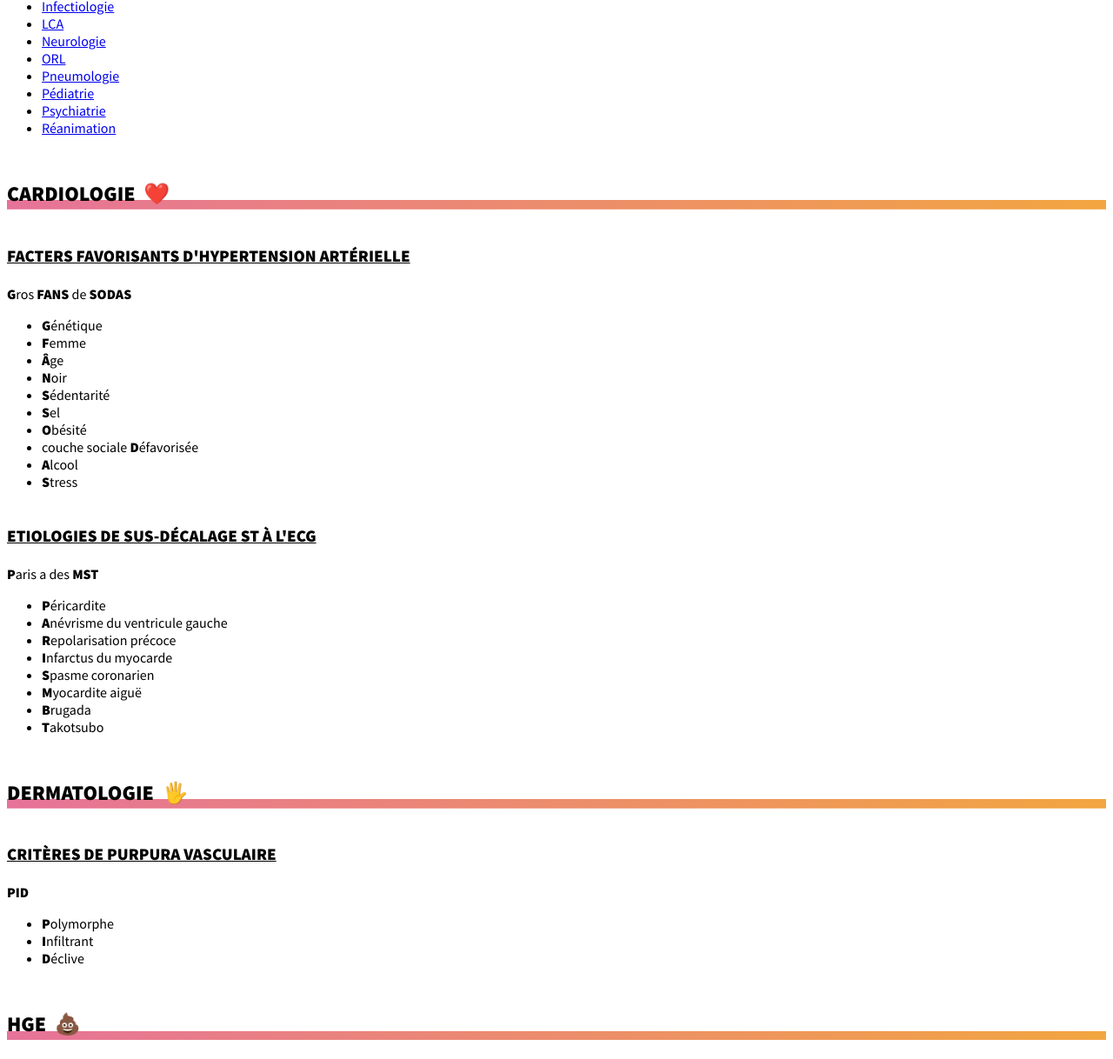
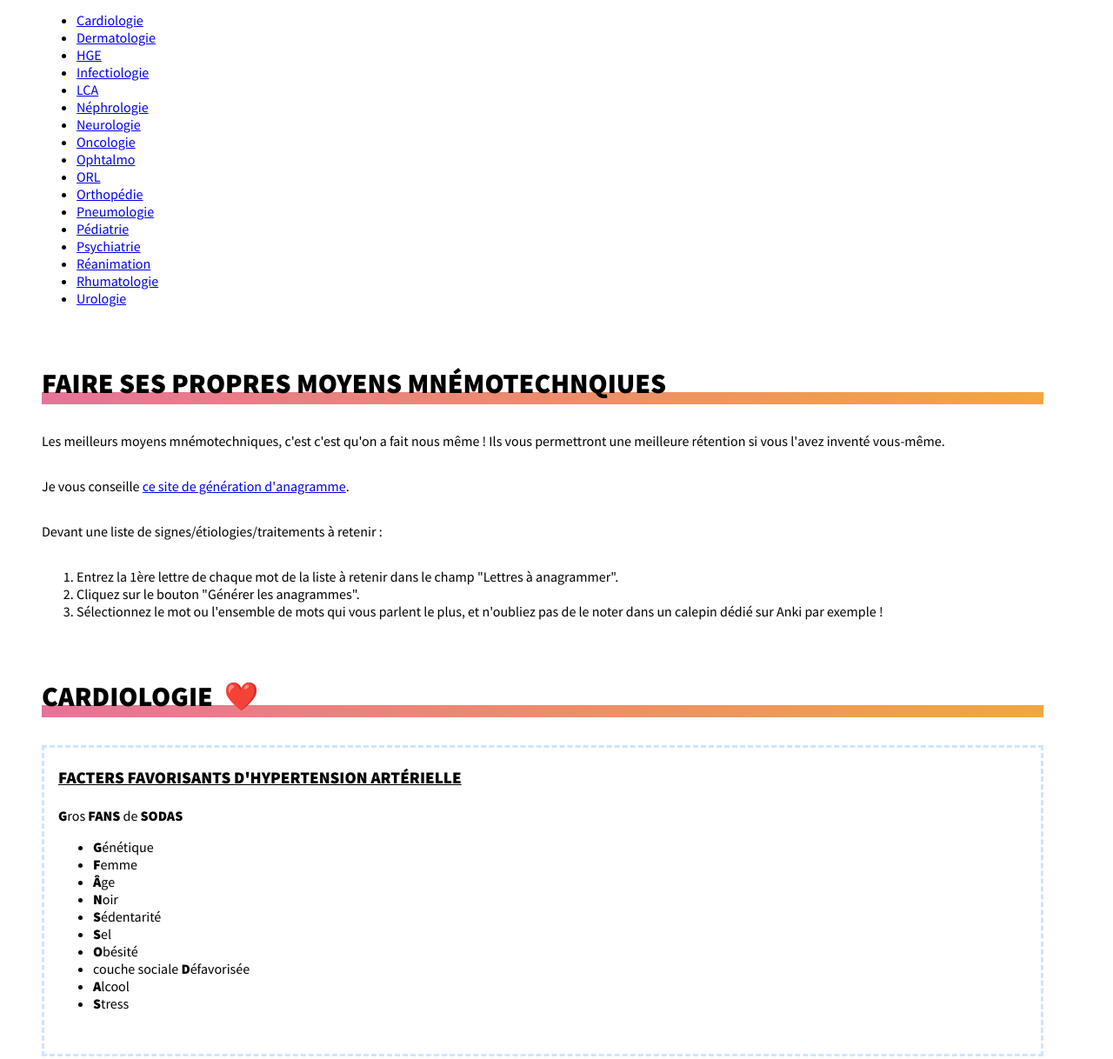
Before and after one commit to rochersuchard/rochersuchard.github.io, a plain HTML site: page mnemo.html in a window 1280 px wide. Shown: the part 516-1734 px from the top of the page at 87% size. Drawn offline with Linux system fonts and the light colour scheme.

Commit message:
Add code

```diff
--- a/assets/css/styling.css
+++ b/assets/css/styling.css
@@ -4,6 +4,11 @@
 {
     font-family: 'Source Sans Pro', sans-serif;
     font-weight: 400;
+}
+
+body {
+    margin: 3em;
+    margin-right: 5em;
 }
 
 p {
@@ -35,7 +40,7 @@ h2 a, h3 a, h4 a, h5 a, h6 a {
 }
 
 h2 {
-    font-size: 1.5em;
+    font-size: 2em;
     background-image: linear-gradient(90deg, #e67399, #f2a640);
     background-position: bottom;
     background-size: 100% 30%;
@@ -58,3 +63,17 @@ h5 {
 h6 {
     font-size: 0.8em;
 }
+
+.item-border {
+    border: 0.2em dashed #CFE5FF;
+    margin-bottom: 1em;
+    padding: 1em;
+}
+
+.item-border > h3 {
+    margin-top: 0.2em;
+}
+
+strong {
+    font-weight: bold;
+}
--- a/assets/js/mnemo_gen.js
+++ b/assets/js/mnemo_gen.js
@@ -4,6 +4,7 @@ let response = await fetch("assets/js/mnemos.json",{
     }
 });
 let colleges = await response.json();
+
 let sectionSommaire = document.querySelector("#sommaire");
 let sectionMnemo = document.querySelector("#mnemos");
 
@@ -24,22 +25,29 @@ for(let college of colleges)
 
 for(let college of colleges)
 {
+    let collegeElement = document.createElement("div");
+    sectionMnemo.appendChild(collegeElement)
+
     let titreCollege = document.createElement("h2");
     titreCollege.classList.add("titreCollege");
     titreCollege.setAttribute("id", "mm-" + college.nom.toLowerCase());
     let titre = college.nom;
     titreCollege.innerHTML = titre + "&nbsp&nbsp" + college.emoji;
-    sectionMnemo.appendChild(titreCollege);
-
+    collegeElement.appendChild(titreCollege);
     for(let item of (college.contenu))
     {
+        let itemElement = document.createElement("div");
+        collegeElement.appendChild(itemElement);
+
+        itemElement.setAttribute("class", "item-border");
+
         let titreItem = document.createElement("h3");
         titreItem.innerText = item.titre;
-        sectionMnemo.appendChild(titreItem);
+        itemElement.appendChild(titreItem);
 
         let pElement = document.createElement("p");
         pElement.innerHTML = " " + item.mnemo;
-        sectionMnemo.appendChild(pElement);
+        itemElement.appendChild(pElement);
 
         let ULElement = document.createElement("ul");
         pElement.appendChild(ULElement);
--- a/assets/js/mnemos.json
+++ b/assets/js/mnemos.json
@@ -6,20 +6,26 @@
             {
                 "titre": "Facters favorisants d'hypertension artérielle",
                 "mnemo": "<b>G<\/b>ros <b>FANS<\/b> de <b>SODAS<\/b>",
-                "liste": ["<b>G<\/b>énétique","<b>F<\/b>emme","<b>Â<\/b>ge","<b>N<\/b>oir","<b>S<\/b>édentarité","<b>S<\/b>el","<b>O<\/b>bésité","couche sociale <b>D<\/b>éfavorisée","<b>A<\/b>lcool","<b>S<\/b>tress"]
+                "liste": ["<b>G</b>énétique","<b>F<\/b>emme","<b>Â<\/b>ge","<b>N<\/b>oir","<b>S<\/b>édentarité","<b>S<\/b>el","<b>O<\/b>bésité","couche sociale <b>D</b>éfavorisée","<b>A<\/b>lcool","<b>S<\/b>tress"]
             },
 
             {
                 "titre": "Etiologies de sus-décalage ST à l'ECG",
                 "mnemo": "<b>P</b>aris a des <b>MST</b>",
                 "liste": ["<b>P</b>éricardite","<b>A</b>névrisme du ventricule gauche","<b>R</b>epolarisation précoce","<b>I</b>nfarctus du myocarde","<b>S</b>pasme coronarien","<b>M</b>yocardite aiguë","<b>B</b>rugada","<b>T</b>akotsubo"]
+            },
+
+            {
+                "titre": "Etiologies médicamenteuses d'hyperlipidémie secondaire",
+                "mnemo": "<b>DC</b> (décès) par consommation de pâtes <b>CARBO</b>",
+                "liste": ["<b>D</b>iurétiques","<b>C</b>orticoïdes","<b>C</b>iclosporine","<b>A</b>ntirétroviraux","<b>R</b>étinoïdes","<b>B</b>eta-bloquants","<b>O</b>estrogènes"]
             }
         ]
     },
 
     {
         "nom": "Dermatologie",
-        "emoji":"🖐",
+        "emoji":"🤲",
         "contenu": [
             {
                 "titre": "Critères de purpura vasculaire",
@@ -37,6 +43,12 @@
                 "titre": "Facteurs de risque de colite microscopique",
                 "mnemo": "<b>VAL</b>e<b>TS</b>",
                 "liste": ["<b>V</b>einotoniques", "<b>A</b>INS", "<b>L</b>ansoprazole", "<b>T</b>iclopidine", "<b>S</b>ertraline"]
+            },
+
+            {
+                "titre": "Cancer du spectre Lynch",
+                "mnemo": "Avec <b>VICE</b>, elle <b>GOBE</b> son <b>P</b>lan <b>C</b>ul",
+                "liste": ["Spectre étroit : <b>V</b>oies urinaires, <b>I</b>ntestin grêle, <b>C</b>olorectal, <b>E</b>ndomètre", "Spectre large : <b>G</b>lioblastome, <b>O</b>vaire, Voies <b>B</b>iliaires, <b>E</b>stomac, <b>P</b>ancréas, <b>C</b>utané"]
             }
         ]
     },
@@ -55,6 +67,12 @@
                 "titre": "Médicaments allongeant le QT",
                 "mnemo": "<b>F</b>ou <b>MANIAQ</b>",
                 "liste": ["<b>F</b>luoroquinolone", "<b>M</b>acrolides + kétolides", "<b>A</b>ntihistaminiques de première génération", "<b>N</b>euroleptiques", "<b>I</b>SRS", "<b>A</b>ntiarythmiques", "<b>Q</b>uinine"]
+            },
+
+            {
+                "titre": "Types d'arboviroses",
+                "mnemo": "<b>DEF</b>O<b>NCEZ</b>",
+                "liste": ["<b>D</b>engue", "<b>E</b>ncéphalite à tiques", "<b>F</b>ièvre jaune", "West <b>N</b>ile", "<b>C</b>hinkungunya", "<b>E</b>ncéphalite japonaise", "<b>Z</b>ika"]
             }
         ]
     },
@@ -67,6 +85,24 @@
                 "titre": "Critères de Bradford-Hill",
                 "mnemo": "Tranquille en train de c<b>Hill</b>, j'<b>ETAIS PEACE</b>",
                 "liste": ["Relation dose-<b>E</b>ffet", "<b>T</b>emporalité", "<b>A</b>ssociation forte", "cohérence <b>I</b>nterne", "<b>S</b>pécificité", "<b>P</b>lausibilité biologique", "cohérence <b>E</b>xterne", "<b>A</b>nalogie", "<b>C</b>onstance géographique", "preuves <b>E</b>xpérimentales"]
+            }
+        ]
+    },
+
+    {
+        "nom": "Néphrologie",
+        "emoji": "🧂",
+        "contenu": [
+            {
+                "titre": "Composition des calculs",
+                "mnemo": "<b>CUSCO</b>",
+                "liste": ["<b>C</b>alcique (80%) : oxalate de calcium (70%) et phosphate de calcium (10%)", "<b>U</b>rique (10%)", "<b>S</b>truvite (2%)", "<b>C</b>ystine (2%)", "<b>O</b>tre : médicamenteux, xanthinique"]
+            },
+
+            {
+                "titre": "Etiologies de glomérulonéphrite extra-membraneuse secondaire",
+                "mnemo": "<b>GEM</b> les <b>CLITOS</b>",
+                "liste": ["<b>C</b>ancer", "<b>L</b>upus", "<b>I</b>nfection : VHB/VHC, lèpre, syphilis, paludisme, filariose", "<b>T</b>oxique : AINS", "<b>O</b>to-immun", "<b>S</b>arcoïdose"]
             }
         ]
     },
@@ -85,6 +121,43 @@
     },
 
     {
+        "nom": "Oncologie",
+        "emoji": "",
+        "contenu": [
+
+            {
+                "titre": "Cancers favorisés par l'alcool",
+                "mnemo": "<b>FORCES</b>",
+                "liste": ["<b>F</b>oie", "<b>OR</b>L", "<b>C</b>olorectal</b>", "O<b>E</b>sophage, <b>E</b>stomac", "<b>S</b>ein"]
+            }
+        ]
+    },
+
+    {
+        "nom": "Ophtalmo",
+        "emoji": "👓",
+        "contenu": [
+            {
+                "titre": "Fond d'oeil d'OACR",
+                "mnemo": "<b>OACR</b>",
+                "liste": ["<b>O</b>edème ischémique rétinien", "<b>A</b>rtères grêles et filiformes", "<b>M</b>acula rouge cerise", "<b>R</b>étine pâle"]
+            },
+
+            {
+                "titre": "Fond d'oeil d'OVCR",
+                "mnemo": "<b>OVCR</b>",
+                "liste": ["<b>O</b>edème rétinien, papillaire et maculaire", "<b>V</b>eines rétiniennes tortueuses et dilatées", "<b>N</b>odules cotonneux (dans la forme ischémique)", "Hémorragies intra-<b>R</b>étiniennes"]
+            },
+
+            {
+                "titre": "Signes de conjonctivite",
+                "mnemo": "<b>BILLARDS</b> <b>P</b>ourris",
+                "liste": ["<b>B</b>rûlure", "<b>I</b>rritation (sensation de grain de sable)", "<b>L</b>armoiement", "Sensibilité à la <b>L</b>umière", "<b>A</b>dénopathie pré-tragienne douloureuse", "<b>R</b>ougeur", "<b>D</b>émangeaisons", "<b>S</b>écrétion : claire (viral ou allergique), mucopurulente (bactérienne)", "Atteinte <b>P</b>alpébrale : follicule palpébral (viral), papille palpébrale (allergique)"]
+            }
+        ]
+    },
+
+    {
         "nom": "ORL",
         "emoji": "👃👂",
         "contenu": [
@@ -98,6 +171,18 @@
                 "titre": "Ordre d'apparition des sinus de la face",
                 "mnemo": "<b>Hé</b> <b>M</b>es <b>F</b>es<b>S</b>es",
                 "liste": ["Sinus <b>e</b>thmoïdal : premiers mois de vie", "Sinus <b>m</b>axillaire : 3-4 ans", "Sinus <b>f</b>rontal : 5-10 ans", "Sinus <b>s</b>phénoïdal : 10-15 ans"]
+            }
+        ]
+    },
+
+    {
+        "nom": "Orthopédie",
+        "emoji": "🦴",
+        "contenu": [
+            {
+                "titre": "Manoeuvre de conflit sous-acromial",
+                "mnemo": "<b>NYHA</b>",
+                "liste": ["<b>N</b>eer", "<b>Y</b>ocum", "<b>H</b>awkins", "Cross <b>A</b>rm"]
             }
         ]
     },
@@ -128,6 +213,12 @@
                 "titre": "Critères du score de Silverman",
                 "mnemo": "<b>B</b>é<b>B</b>é <b>TyrAn Geigne</b>",
                 "liste": ["<b>B</b>attement des ailes du nez", "<b>B</b>alancement thoraco-abdominal", "<b>Tir</b>age", "<b>En</b>tonnoir xyphoïdien", "<b>Geigne</b>ment expiratoire"]
+            },
+
+            {
+                "titre": "Types de réflexes archaïques",
+                "mnemo": "<b>SPAM</b> <b>A</b>utomatisme <b>M</b>oteur",
+                "liste": ["<b>S</b>uccion", "<b>P</b>oints cardinaux", "<b>A</b>ggripement", "Réflexe de <b>M</b>oro", "<b>A</b>llongement croisé", "<b>M</b>arche automatique"]
             }
         ]
     },
@@ -140,13 +231,19 @@
                 "titre": "Effets indésirables des anti-cholinergiques",
                 "mnemo": "Le <b>BAC</b> était trop <b>DUR</b>, appelons la <b>CGT</b>",
                 "liste": ["Sécheresse <b>B</b>uccale", "Troubles de l'<b>A</b>ccomodation", "<b>C</b>onstipation", "Troubles de la <b>D</b>églutition", "Rétention <b>U</b>rinaire", "<b>R</b>GO", "<b>C</b>onfusion", "<b>G</b>AFA", "<b>T</b>achycardie"]
+            },
+
+            {
+                "titre": "Facteurs de bon pronostic de schizophrénie",
+                "mnemo": "On est parti sur une <b>BON</b>ne <b>PISTE</b>",
+                "liste": ["<b>BON</b> fonctionnement pré-morbide", "<b>P</b>rise en charge précoce", "<b>I</b>nsight", "<b>S</b>exe féminin", "Début <b>T</b>ardif", "<b>E</b>nvironnement favorable"]
             }
         ]
     },
 
     {
         "nom": "Réanimation",
-        "emoji": "",
+        "emoji": "🛌",
         "contenu": [
             {
                 "titre": "Critères qSOFA",
@@ -154,8 +251,31 @@
                 "liste": ["PAS ≤ 100 mmHg", "FR ≥ 22/min", "Glasgow < 15"]
             }
         ]
+    },
+
+    {
+        "nom": "Rhumatologie",
+        "emoji": "🦵",
+        "contenu": [
+            {
+                "titre": "Signes radiographiques cardinaux d'arthrose",
+                "mnemo": "<b>POGO</b>",
+                "liste": ["<b>P</b>incement articulaire", "<b>O</b>stéocondensation sous-chondrale", "<b>G</b>éodes intra-osseux", "<b>O</b>stéophytose marginale"]
+            }
+        ]
+    },
+
+    {
+        "nom": "Urologie",
+        "emoji": "🍆",
+        "contenu": [
+            {
+                "titre": "Etiologies d'oligo-asthéno-tératospermie",
+                "mnemo": "<b>C</b>'est <b>V</b>raiment <b>Idio</b>t une <b>Infection</b> <b>G</b>énéralisée chez un <b>Fumeur</b> <b>Profession</b>nel",
+                "liste": ["<b>C</b>ryptorchidie", "<b>V</b>aricocèle", "<b>Idio</b>pathique", "<b>Infection</b>", "<b>G</b>énétique : anomalie caryotypique, microdélétion du chromosome Y AZFc", "<b>Fumeur</b> : tabac/cannabis", "<b>Profession</b> : pesticides, toxiques"]
+            }
+        ]
     }
 
 
-
 ]
--- a/mnemo.html
+++ b/mnemo.html
@@ -5,6 +5,7 @@
         <meta charset="utf-8">
         <link href="assets/css/styling.css" rel="stylesheet">
         <script type="module" src="assets/js/mnemo_gen.js"></script>
+        <script async src="https://pagead2.googlesyndication.com/pagead/js/adsbygoogle.js?client=ca-pub-9035976329747107" crossorigin="anonymous"></script>
     </head>
     <body>
         <header>
@@ -23,6 +24,16 @@
                     </div>
 
 
+                <h2>Faire ses propres moyens mnémotechnqiues</h2>
+                    <p>Les meilleurs moyens mnémotechniques, c'est c'est qu'on a fait nous même ! Ils vous permettront une meilleure rétention si vous l'avez inventé vous-même.</p>
+                    <p>Je vous conseille <a href="https://www.dcode.fr/mots-contenant" target="_blank">ce site de génération d'anagramme</a>.</p>
+                    <p>Devant une liste de signes/étiologies/traitements à retenir :</p>
+                    <ol type="1">
+                        <li>Entrez la 1ère lettre de chaque mot de la liste à retenir dans le champ "Lettres à anagrammer".</li>
+                        <li>Cliquez sur le bouton "Générer les anagrammes".</li>
+                        <li>Sélectionnez le mot ou l'ensemble de mots qui vous parlent le plus, et n'oubliez pas de le noter dans un calepin dédié sur Anki par exemple !</li>
+                    </ol>
+
                 <div id="mnemos"></div>
 
             </main>
```
Also changed, not shown: aide.html (+1 -0 lines), index.html (+1 -0 lines), organisation.html (+1 -0 lines).
